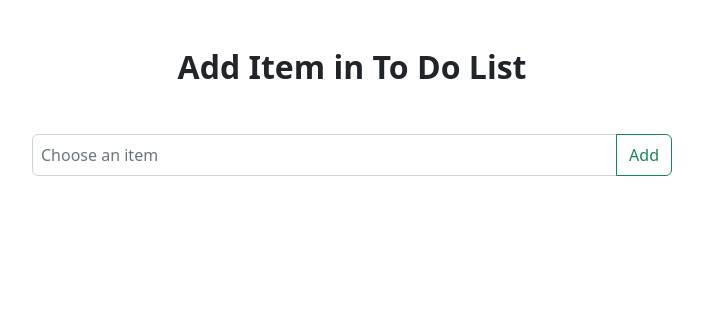
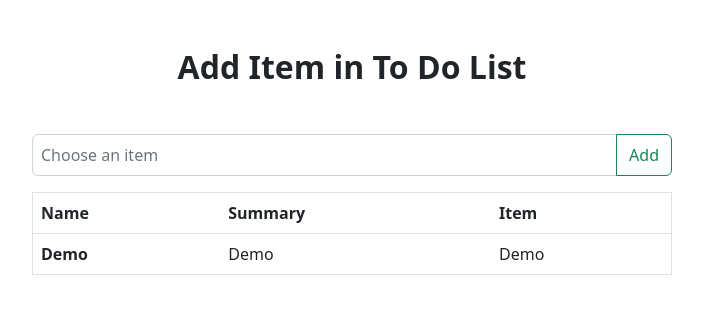
Before and after one commit to ruhulamin111/To-Do-List, a plain HTML site: page index.html in a window 1280 px wide. Shown: the whole page, without its empty margins (288-991 px from the left). Drawn offline with nearby package versions, Linux system fonts and the light colour scheme.

Commit message:
table added in file

```diff
--- a/index.html
+++ b/index.html
@@ -20,6 +20,23 @@
             <button class="btn btn-outline-success" type="button" id="add-button">Add</button>
         </div>
 
+        <table class="table w-50 mx-auto border">
+            <thead>
+                <tr>
+                    <th scope="col">Name</th>
+                    <th scope="col">Summary</th>
+                    <th scope="col">Item</th>
+                </tr>
+            </thead>
+            <tbody>
+                <tr>
+                    <th scope="row">Demo</th>
+                    <td>Demo</td>
+                    <td>Demo</td>
+                </tr>
+            </tbody>
+        </table>
+
 
     </section>
 
```
